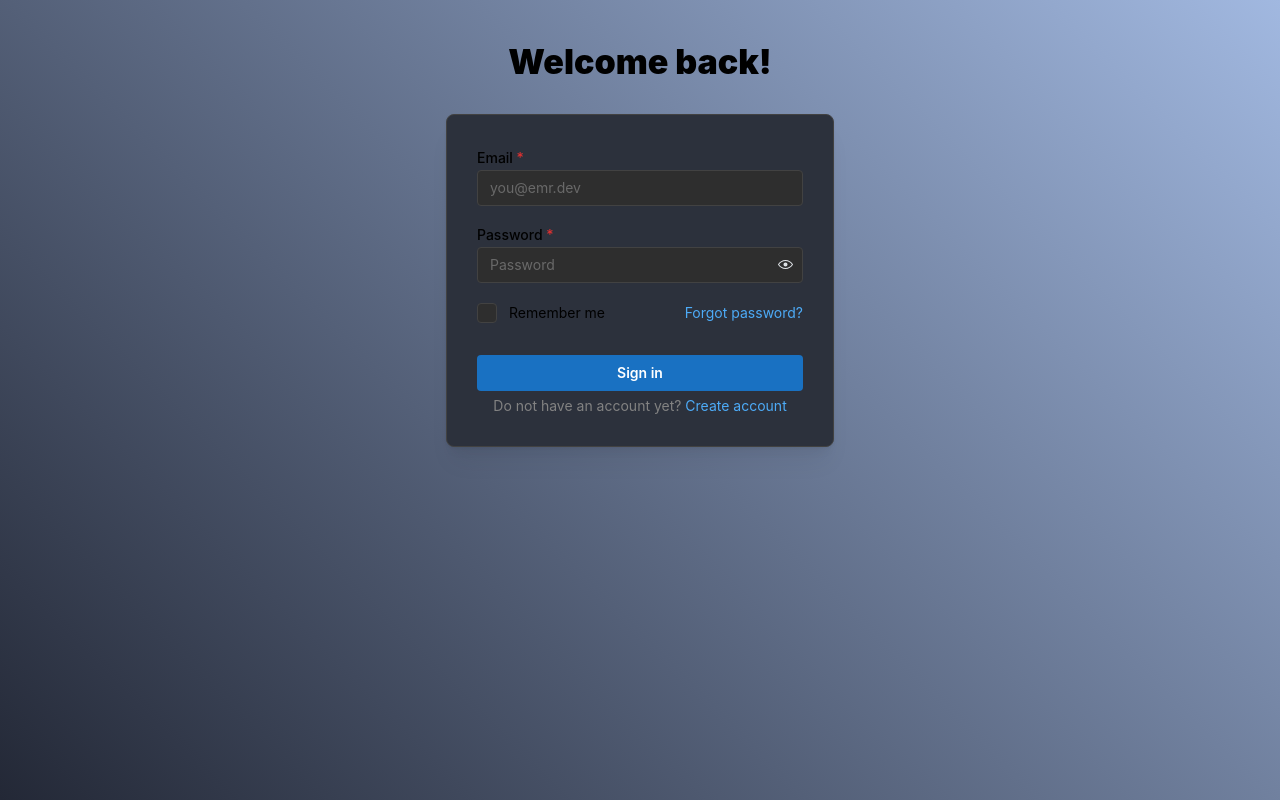
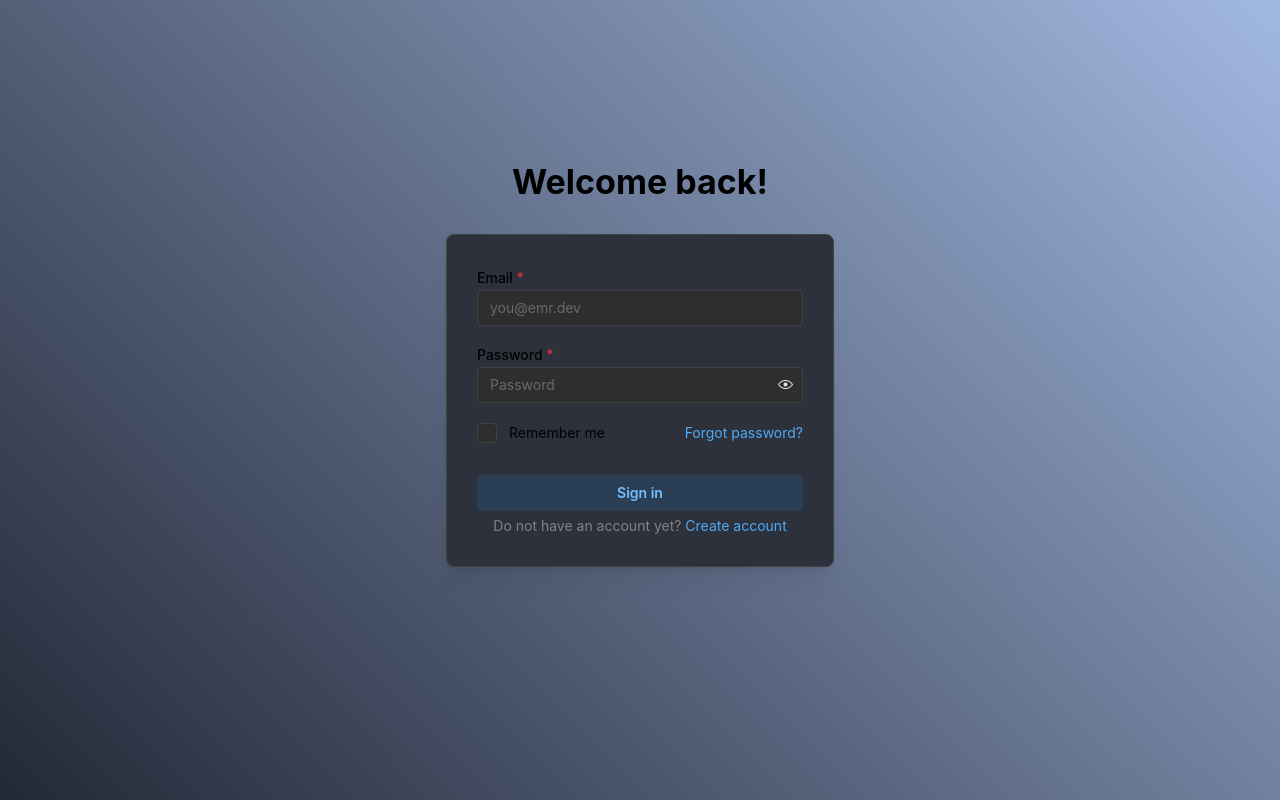
Before and after one commit to ChilimanTube/E.M.R, a Next.js app in the folder apps/web/emr/: page /login in a window 1280 px wide. Built offline with nearby package versions, Linux system fonts and the light colour scheme.

Commit message:
fix: login/registration styling

```diff
--- a/apps/web/emr/src/pages/login/index.tsx
+++ b/apps/web/emr/src/pages/login/index.tsx
@@ -86,7 +86,7 @@ export default function Login() {
                             Forgot password?
                         </Anchor>
                     </Group>
-                    <Button fullWidth mt="xl" onClick={handleSignIn}>
+                    <Button fullWidth mt="xl" onClick={handleSignIn} variant="light" color="blue">
                         Sign in
                     </Button>
                     <Text c="dimmed" size="sm" ta="center" mt={5}>
--- a/apps/web/emr/src/pages/login/login.module.css
+++ b/apps/web/emr/src/pages/login/login.module.css
@@ -1,13 +1,11 @@
 .title {
-    font-family:
-      Greycliff CF,
-      var(--mantine-font-family);
-    font-weight: 900;
+    font-weight: 700;
   }
 
   .container {
     background: linear-gradient(45deg, #232836, #a1b8e0);
     position: fixed;
+    padding-top: 15vh;
     top: 0;
     left: 0;
     right: 0;
@@ -16,6 +14,8 @@
 
   .login {
     background-color: #2c313c;
+    justify-content: center;
+    align-items: center;
   }
 
   .reminder {
--- a/apps/web/emr/src/pages/register/register.module.css
+++ b/apps/web/emr/src/pages/register/register.module.css
@@ -3,11 +3,13 @@
       Greycliff CF,
       var(--mantine-font-family);
     font-weight: 900;
+
   }
 
   .container {
     background: linear-gradient(45deg, #232836, #a1b8e0);
     position: fixed;
+    padding-top: 40px;
     top: 0;
     left: 0;
     right: 0;
@@ -16,6 +18,8 @@
 
   .login {
     background-color: #2c313c;
+    justify-content: center;
+    align-items: center;
   }
 
   .reminder {
```
